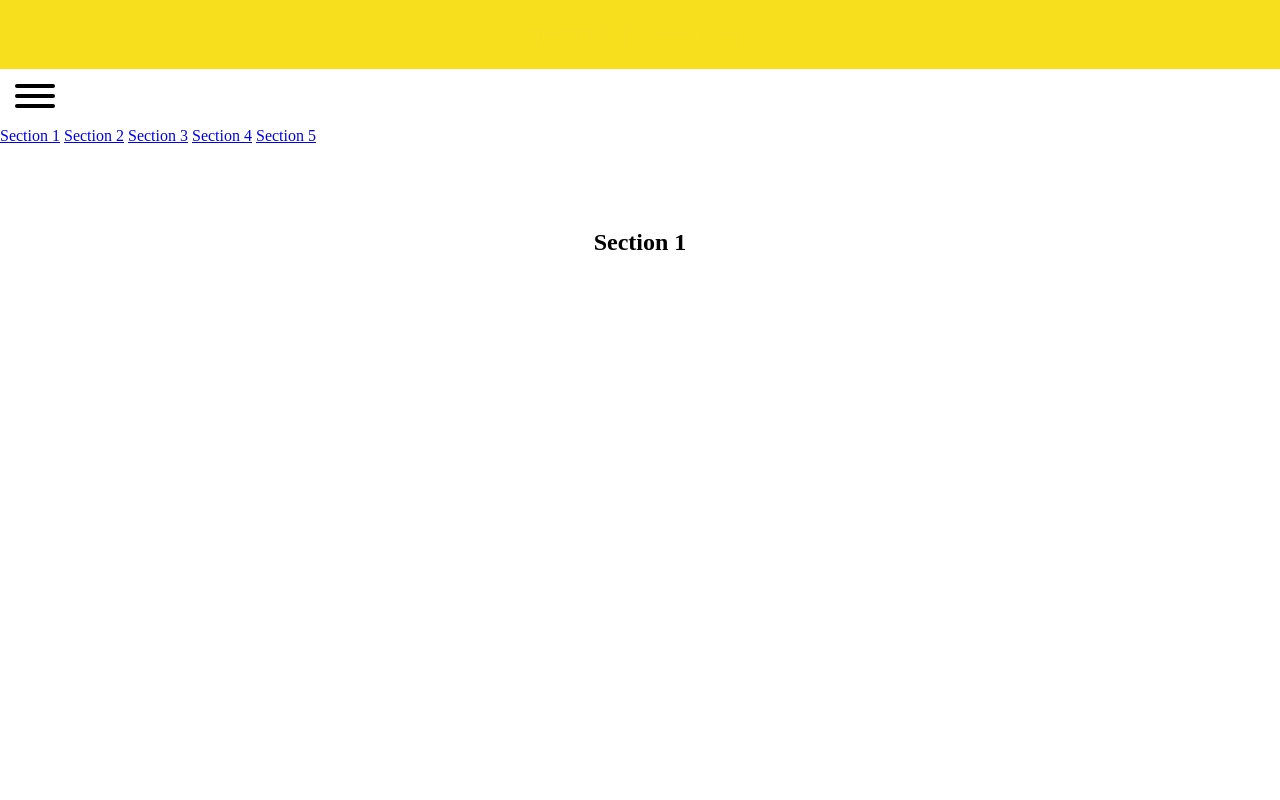
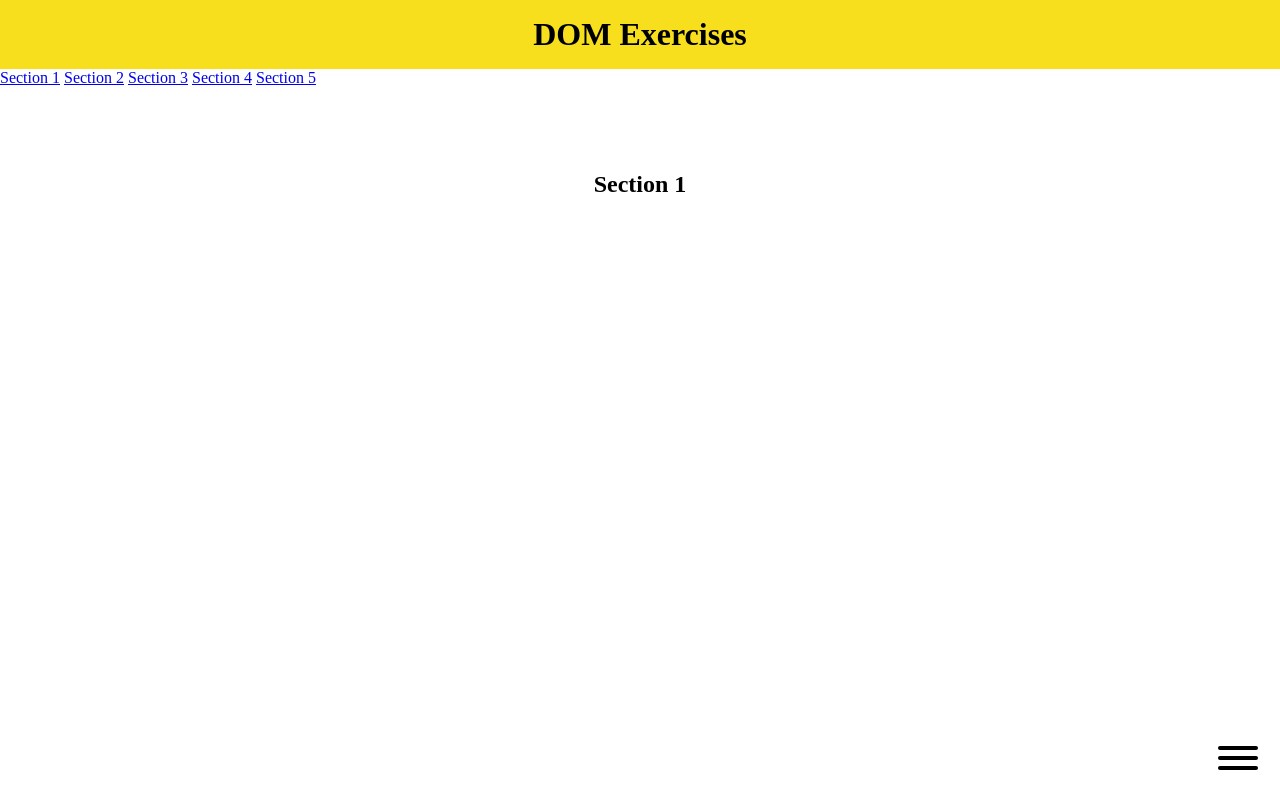
Before and after one commit to GaboPosso/javascript, a plain HTML site: page DOM Exercises/DOM-Exercise.html in a window 1280 px wide. Shown: the top 800 px of the page. Drawn offline with nearby package versions, Linux system fonts and the light colour scheme.

Commit message:
upload Dom exercise css changes

```diff
--- a/DOM Exercises/DOM-Exercise.html
+++ b/DOM Exercises/DOM-Exercise.html
@@ -12,7 +12,7 @@
       <h1>DOM Exercises</h1>
     </header>
 
-    <button class="hamburger hamburger--emphatic" type="button">
+    <button class="panel-btn hamburger hamburger--emphatic" type="button">
       <span class="hamburger-box">
         <span class="hamburger-inner"></span>
       </span>
--- a/DOM Exercises/css/dom-exercises.css
+++ b/DOM Exercises/css/dom-exercises.css
@@ -38,7 +38,7 @@ img {
   top: 0;
   padding: 1rem;
   background-color: var( --main-color);
-  color: var(--second-color);
+  color: var(--second-modal-color-color);
 }
 
 .header h1 {
@@ -56,3 +56,18 @@ img {
   min-height: 100vh;
   text-align: center;
 }
+
+.panel-btn {
+  position: fixed;
+  z-index: 999;
+  bottom: 1vh;
+  right: 1vw;
+  width: 4rem;
+  height: 4rem;
+  border-radius: 50%;
+  padding: 0;
+  display:flex;
+  justify-content: center;
+  align-items: center;
+  background-color: var(--main-color);
+}
```
